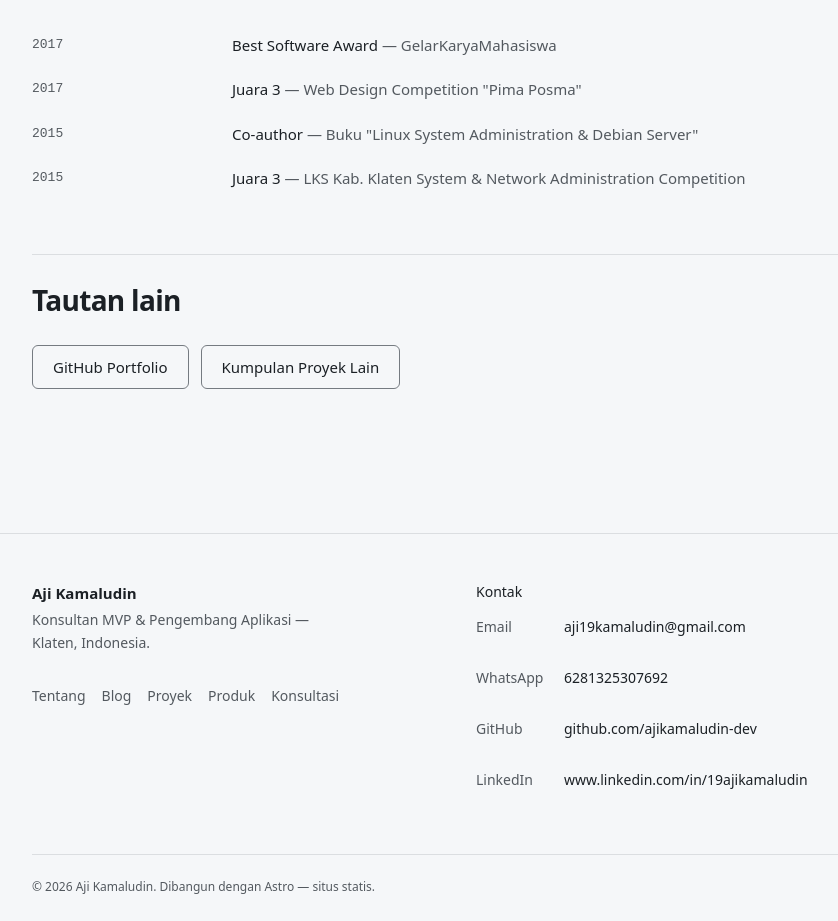
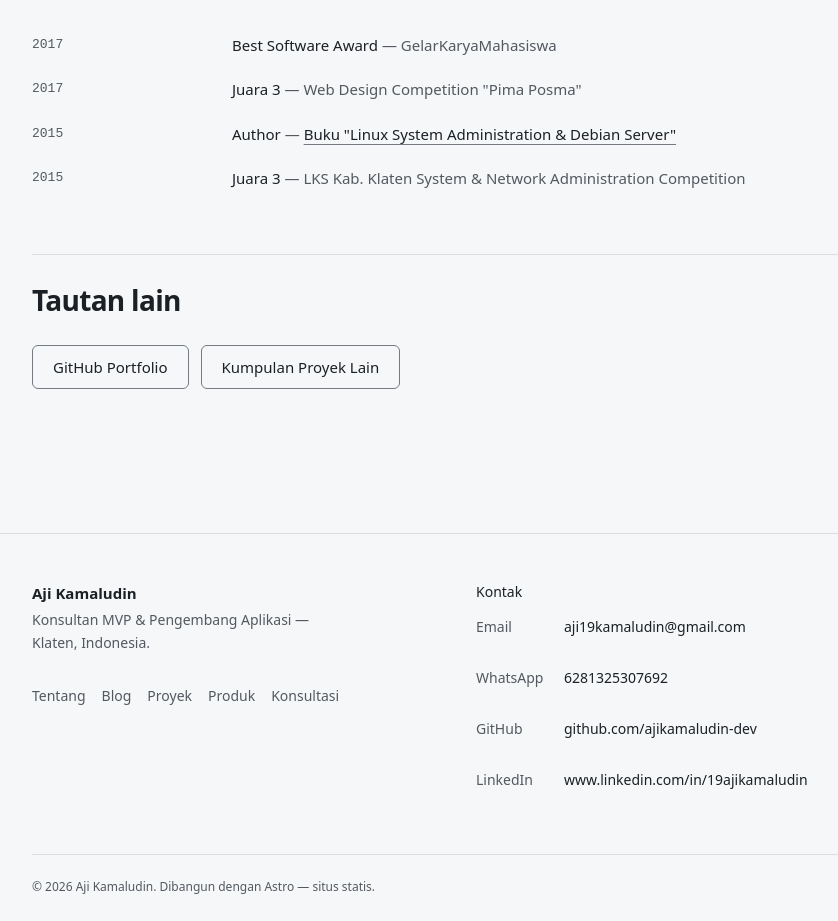
Before and after one commit to ajikamaludin-dev/ajikamaludin-dev.github.io, an Astro site: page /about in a window 1280 px wide. Shown: the part 4701-5622 px from the top of the page, without its empty margins (184-1022 px from the left). Built offline with nearby package versions, Linux system fonts and the light colour scheme; Astro itself is replaced by a stand-in of ours.

Commit message:
chore: link book achievement from about page
- Add an optional URL to achievements and link the 2015 book entry as
  Author.

```diff
--- a/src/data/certifications.ts
+++ b/src/data/certifications.ts
@@ -36,6 +36,7 @@ export interface Achievement {
   title: string;
   detail: string;
   year: string;
+  url?: string;
 }
 
 export const achievements: Achievement[] = [
@@ -50,9 +51,10 @@ export const achievements: Achievement[] = [
     year: "2017",
   },
   {
-    title: "Co-author",
+    title: "Author",
     detail: 'Buku "Linux System Administration & Debian Server"',
     year: "2015",
+    url: "https://drive.google.com/file/d/0BwweuGyQqkVJOTR0eFhwb0h2UFU/view?usp=sharing&resourcekey=0-3VyRwvY_gdMx7NqyTn3cbQ",
   },
   {
     title: "Juara 3",
--- a/src/pages/about.astro
+++ b/src/pages/about.astro
@@ -228,7 +228,21 @@ const sections = [
             <p class="font-mono text-[13px] leading-6 text-fg-muted tabular-nums">{a.year}</p>
             <p class="text-[15px] leading-relaxed">
               <span class="font-medium">{a.title}</span>
-              <span class="text-fg-muted"> — {a.detail}</span>
+              <span class="text-fg-muted">
+                {" — "}
+                {a.url ? (
+                  <a
+                    href={a.url}
+                    target="_blank"
+                    rel="noopener"
+                    class="text-fg underline decoration-border-control underline-offset-4 transition-colors duration-150 hover:text-accent"
+                  >
+                    {a.detail}
+                  </a>
+                ) : (
+                  a.detail
+                )}
+              </span>
             </p>
           </li>
         ))
```
